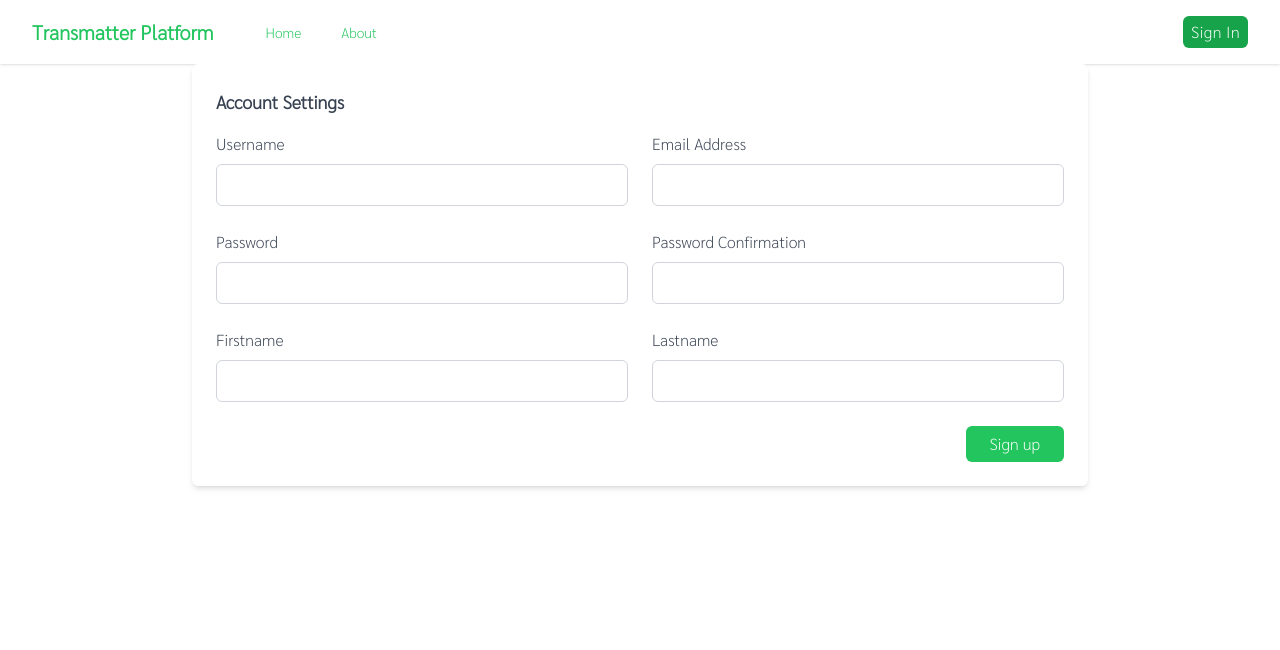
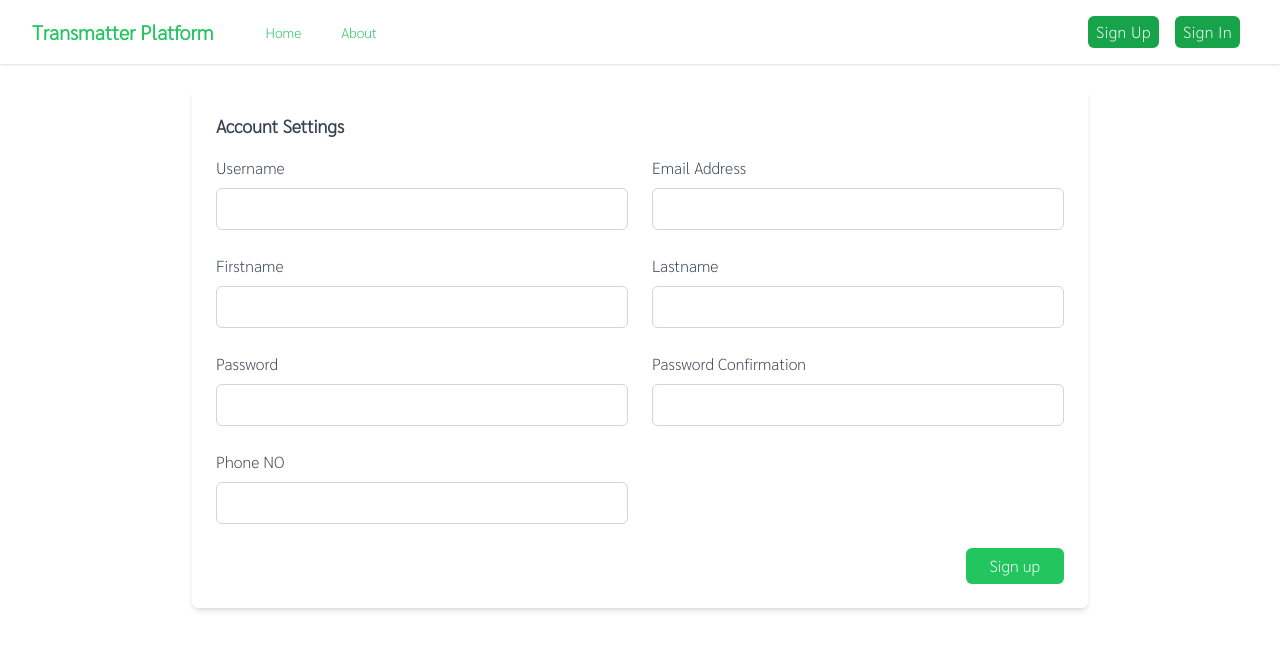
Before and after one commit to Transmatter/Transmatter_experiment_speech_to_text, a Vue app: page /register in a window 1280 px wide. Shown: the top 650 px of the page. Built offline with nearby package versions, Linux system fonts and the light colour scheme.

Commit message:
[✨ add] : proper pagination

```diff
--- a/package.json
+++ b/package.json
@@ -8,6 +8,7 @@
     "preview": "vite preview"
   },
   "dependencies": {
+    "@ocrv/vue-tailwind-pagination": "^0.0.4",
     "@tailwindcss/line-clamp": "^0.4.0",
     "ag-grid-community": "27.3.0",
     "ag-grid-vue3": "27.3.0",
--- a/src/components/NavBar.vue
+++ b/src/components/NavBar.vue
@@ -11,6 +11,9 @@ export default {
     methods:{
         mockLogin(){
             this.$router.push('/login');
+        },
+        mockRegister(){
+            this.$router.push('/register');
         }
     }
 };
@@ -32,7 +35,10 @@ export default {
                         </div>
                     </div>
                     <ProfileIcon v-if="this.$store.getters.getCurrentUser != null"/>
-                    <Buttom @click="mockLogin" v-else buttonName="Sign in"/>
+                    <span v-else>
+                        <Buttom class="mx-2" @click="mockRegister" buttonName="Sign up"/>
+                        <Buttom class="mx-2" @click="mockLogin" buttonName="Sign in"/>
+                    </span>
                 </div>
             </div>
             <div class="md:hidden">
--- a/src/service/RegisterAPI.js
+++ b/src/service/RegisterAPI.js
@@ -1,24 +1,31 @@
 import apiClient from "./axiosClient";
-import GlobalStorage from "../store";
 export default {
   register(user) {
     console.log(user);
     return apiClient
-      .post("/signup", {
+      .post("/registers", {
         username: user.username,
         password: user.password,
         firstname: user.firstname,
         lastname: user.lastname,
         email: user.email,
+        phoneNo: user.phoneNo
       })
       .then((response) => {
         localStorage.setItem("token", response.data.token);
         localStorage.setItem("user", JSON.stringify(response.data.user));
-        GlobalStorage.currentUser = response.data.user;
         return Promise.resolve(response.data);
       })
       .catch((error) => {
         return Promise.reject(error);
       });
   },
+  sendMail() {
+    return apiClient
+    .post("/send-mail",{
+      email: localStorage.getItem("user").email
+    }).then((response) => {
+      alert(response.data)
+    })
+  }
 };
--- a/src/service/axiosClient.js
+++ b/src/service/axiosClient.js
@@ -2,12 +2,10 @@ import axios from "axios";
 
 const apiClient = axios.create({
   baseURL: "http://localhost:8080",
-  // baseURL:"http://localhost:8080",
 
   headers: {
     Accept: "application/json",
     "Content-Type": "application/json",
-    // headers: { "Access-Control-Allow-Origin": "*" }
   },
 });
 export default apiClient;
--- a/src/views/auth/login.page.vue
+++ b/src/views/auth/login.page.vue
@@ -1,17 +1,17 @@
 <template>
   <DefaultLayout>
     <section
-      class="max-w-4xl p-6 my-10 mx-auto bg-white rounded-md shadow-md"
+      class="max-w-md p-6 my-10 mx-auto bg-white rounded-md shadow-md"
     >
       <h2
-        class="text-lg font-semibold text-gray-700 capitalize"
+        class="text-3xl font-bold text-center font-semibold text-gray-700 capitalize"
       >
-        Account settings
+        Sign In
       </h2>
 
       <Form @submit="handleLogin" :validation-schema="schema">
-        <div class="grid grid-cols-1 gap-6 mt-4 sm:grid-cols-2">
-          <div>
+        <div>
+          <div class="my-4">
             <label class="text-gray-700" for="username"
               >Username</label
             >
@@ -22,8 +22,7 @@
             />
             <ErrorMessage name="username" class="text-red-500" />
           </div>
-          <div></div>
-          <div>
+          <div class="my-4">
             <label class="text-gray-700" for="password"
               >Password</label
             >
--- a/src/views/auth/register.page.vue
+++ b/src/views/auth/register.page.vue
@@ -1,10 +1,10 @@
 <template>
   <DefaultLayout>
     <section
-      class="max-w-4xl p-6 mx-auto bg-white rounded-md shadow-md dark:bg-gray-800"
+      class="max-w-4xl my-6 p-6 mx-auto bg-white rounded-md shadow-md"
     >
       <h2
-        class="text-lg font-semibold text-gray-700 capitalize dark:text-white"
+        class="text-lg font-semibold text-gray-700 capitalize"
       >
         Account settings
       </h2>
@@ -12,77 +12,86 @@
       <Form @submit="handleRegister" :validation-schema="schema">
         <div class="grid grid-cols-1 gap-6 mt-4 sm:grid-cols-2">
           <div>
-            <label class="text-gray-700 dark:text-gray-200" for="username"
+            <label class="text-gray-700" for="username"
               >Username</label
             >
             <Field
               name="username"
               type="text"
-              class="block w-full px-4 py-2 mt-2 text-gray-700 bg-white border border-gray-300 rounded-md dark:bg-gray-800 dark:text-gray-300 dark:border-gray-600 focus:border-blue-500 dark:focus:border-blue-500 focus:outline-none focus:ring"
+              class="block w-full px-4 py-2 mt-2 text-gray-700 bg-white border border-gray-300 rounded-md focus:border-blue-500 focus:outline-none focus:ring"
             />
             <ErrorMessage name="username" class="text-red-500" />
           </div>
 
           <div>
-            <label class="text-gray-700 dark:text-gray-200" for="email"
+            <label class="text-gray-700" for="email"
               >Email Address</label
             >
             <Field
               name="email"
               type="email"
-              class="block w-full px-4 py-2 mt-2 text-gray-700 bg-white border border-gray-300 rounded-md dark:bg-gray-800 dark:text-gray-300 dark:border-gray-600 focus:border-blue-500 dark:focus:border-blue-500 focus:outline-none focus:ring"
+              class="block w-full px-4 py-2 mt-2 text-gray-700 bg-white border border-gray-300 rounded-md focus:border-blue-500 focus:outline-none focus:ring"
             />
             <ErrorMessage name="email" class="text-red-500" />
           </div>
+          <div>
+            <label class="text-gray-700" for="firstname"
+              >Firstname</label
+            >
+            <Field
+              name="firstname"
+              type="text"
+              class="block w-full px-4 py-2 mt-2 text-gray-700 bg-white border border-gray-300 rounded-md focus:border-blue-500 focus:outline-none focus:ring"
+            />
+            <ErrorMessage name="firstname" class="text-red-500" />
+          </div>
 
           <div>
-            <label class="text-gray-700 dark:text-gray-200" for="password"
+            <label class="text-gray-700" for="lastname"
+              >Lastname</label
+            >
+            <Field
+              name="lastname"
+              type="text"
+              class="block w-full px-4 py-2 mt-2 text-gray-700 bg-white border border-gray-300 rounded-md focus:border-blue-500 focus:outline-none focus:ring"
+            />
+            <ErrorMessage name="lastname" class="text-red-500" />
+          </div>
+          <div>
+            <label class="text-gray-700" for="password"
               >Password</label
             >
             <Field
               name="password"
               type="password"
-              class="block w-full px-4 py-2 mt-2 text-gray-700 bg-white border border-gray-300 rounded-md dark:bg-gray-800 dark:text-gray-300 dark:border-gray-600 focus:border-blue-500 dark:focus:border-blue-500 focus:outline-none focus:ring"
+              class="block w-full px-4 py-2 mt-2 text-gray-700 bg-white border border-gray-300 rounded-md focus:border-blue-500 focus:outline-none focus:ring"
             />
             <ErrorMessage name="password" class="text-red-500" />
           </div>
 
           <div>
             <label
-              class="text-gray-700 dark:text-gray-200"
+              class="text-gray-700"
               for="passwordConfirmation"
               >Password Confirmation</label
             >
             <Field
               name="passwordConfirmation"
               type="password"
-              class="block w-full px-4 py-2 mt-2 text-gray-700 bg-white border border-gray-300 rounded-md dark:bg-gray-800 dark:text-gray-300 dark:border-gray-600 focus:border-blue-500 dark:focus:border-blue-500 focus:outline-none focus:ring"
+              class="block w-full px-4 py-2 mt-2 text-gray-700 bg-white border border-gray-300 rounded-md focus:border-blue-500 focus:outline-none focus:ring"
             />
             <ErrorMessage name="passwordConfirmation" class="text-red-500" />
           </div>
-
           <div>
-            <label class="text-gray-700 dark:text-gray-200" for="firstname"
-              >Firstname</label
+            <label class="text-gray-700" for="email"
+              >Phone NO</label
             >
             <Field
-              name="firstname"
+              name="phoneNo"
               type="text"
-              class="block w-full px-4 py-2 mt-2 text-gray-700 bg-white border border-gray-300 rounded-md dark:bg-gray-800 dark:text-gray-300 dark:border-gray-600 focus:border-blue-500 dark:focus:border-blue-500 focus:outline-none focus:ring"
+              class="block w-full px-4 py-2 mt-2 text-gray-700 bg-white border border-gray-300 rounded-md focus:border-blue-500 focus:outline-none focus:ring"
             />
-            <ErrorMessage name="firstname" class="text-red-500" />
-          </div>
-
-          <div>
-            <label class="text-gray-700 dark:text-gray-200" for="lastname"
-              >Lastname</label
-            >
-            <Field
-              name="lastname"
-              type="text"
-              class="block w-full px-4 py-2 mt-2 text-gray-700 bg-white border border-gray-300 rounded-md dark:bg-gray-800 dark:text-gray-300 dark:border-gray-600 focus:border-blue-500 dark:focus:border-blue-500 focus:outline-none focus:ring"
-            />
-            <ErrorMessage name="lastname" class="text-red-500" />
+            <ErrorMessage name="phoneNo" class="text-red-500" />
           </div>
         </div>
         <div class="flex justify-end mt-6">
@@ -141,6 +150,11 @@ export default {
         .required("your lastname is required!")
         .min(2, "Your lastname need to be at least 2 character")
         .max(50, "No one have that much long lastname"),
+      phoneNo : yup
+        .string()
+        .required("your phone number is required!")
+        .min(10, "Your phone number need to be at least 10 character")
+        .max(10, "No one have that much long phone number"),
     });
     return {
       sex: "",
@@ -151,10 +165,10 @@ export default {
     handleRegister(user) {
       RegisterService.register(user)
         .then(() => {
-          this.$router.push({ name: "login" });
+          this.$router.push("/login");
         })
-        .catch(() => {
-          console.log("could not register");
+        .catch((err) => {
+          console.log("could not register " + err);
         });
     },
   },
--- a/src/views/content/content-page/content.service.js
+++ b/src/views/content/content-page/content.service.js
@@ -25,7 +25,7 @@ const ContentService = () => {
             variables: {
             	filter: {
 		            page: page,
-		            size: 5
+		            size: 3
 	            }
             }
         }
--- a/vite.config.js
+++ b/vite.config.js
@@ -5,7 +5,7 @@ const path = require('path')
 export default defineConfig({
   plugins: [vue()],
   server:{
-    port : 3300
+    port : 3000
   },
   resolve:{
     alias:{
```
Also changed, not shown: src/views/content/content-page/content.page.vue (+12 -3 lines), 1 other file (tests, documents, lock files or other folders).
